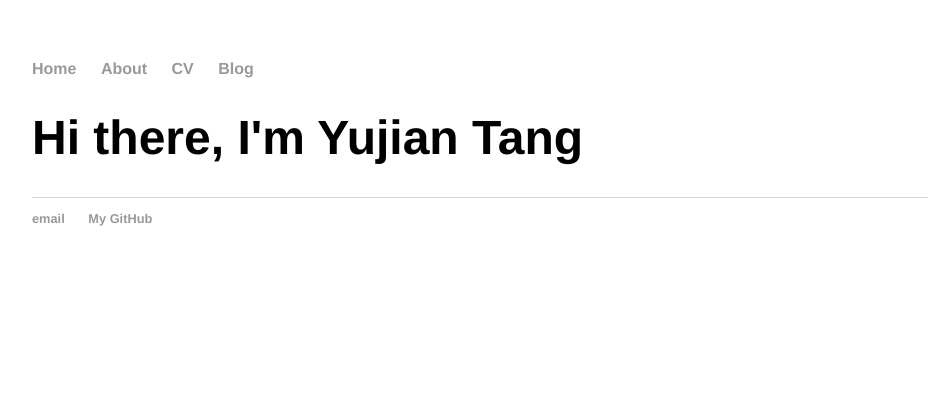
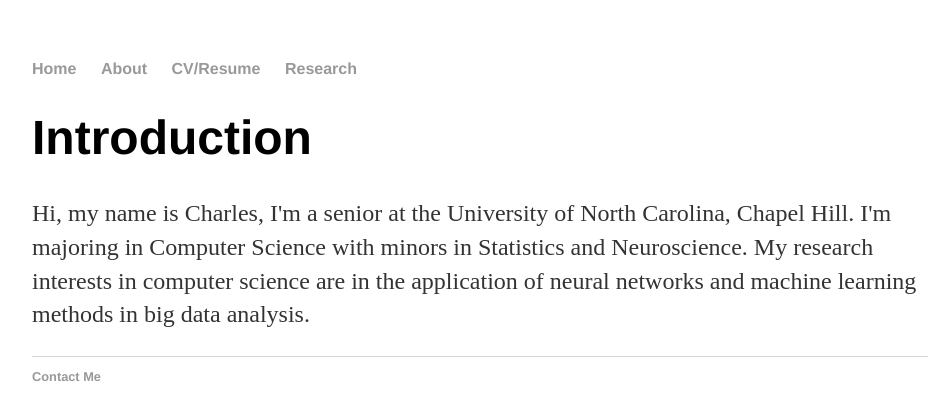
Before and after one commit to ytang07/ytang07.github.io, a Jekyll site: the page built from index.html, in a window 1280 px wide. Shown: the top 420 px of the page, without its empty margins (160-1107 px from the left). Built offline with Jekyll 4.4.1, drawn with Linux system fonts in a browser that asks for light colours.

Commit message:
create some child pages

```diff
--- a/_layouts/default.html
+++ b/_layouts/default.html
@@ -10,8 +10,8 @@
 	    		<ul>
 	        		<li><a href="/">Home</a></li>
 		        	<li><a href="/about">About</a></li>
-	        		<li><a href="/cv">CV</a></li>
-	        		<li><a href="/blog">Blog</a></li>
+	        		<li><a href="/cv">CV/Resume</a></li>
+	        		<li><a href="/blog">Research</a></li>
 	    		</ul>
 			</nav>
 			<div class="container">
@@ -21,8 +21,7 @@
 			</div><!-- /.container -->
 			<footer>
 	    		<ul>
-	        		<li><a href="mailto:ytang07@gmail.com">email</a></li>
-	        		<li><a href="https://github.com/ytang07">My GitHub</a></li>
+	        		<li><a href="mailto:ytang07@gmail.com">Contact Me</a></li>
 				</ul>
 			</footer>
 		</body>
--- a/index.html
+++ b/index.html
@@ -1,7 +1,12 @@
 ---
 layout: default
-title: Yujian "Charles" Tang
+title: Yujian 'Charles' Tang
 ---
 <div class="blurb">
-	<h1>Hi there, I'm Yujian Tang</h1>
+	<h1>Introduction</h1>
+	<p>
+		Hi, my name is Charles, I'm a senior at the University of North Carolina, Chapel Hill.
+		I'm majoring in Computer Science with minors in Statistics and Neuroscience.
+		My research interests in computer science are in the application of neural networks and machine learning methods in big data analysis.
+	</p>
 </div><!-- /.blurb -->
```
Also changed, not shown: research/index.html (added, +12 -0 lines), about/index.html (added), cv/index.html (added), 2 other files.
